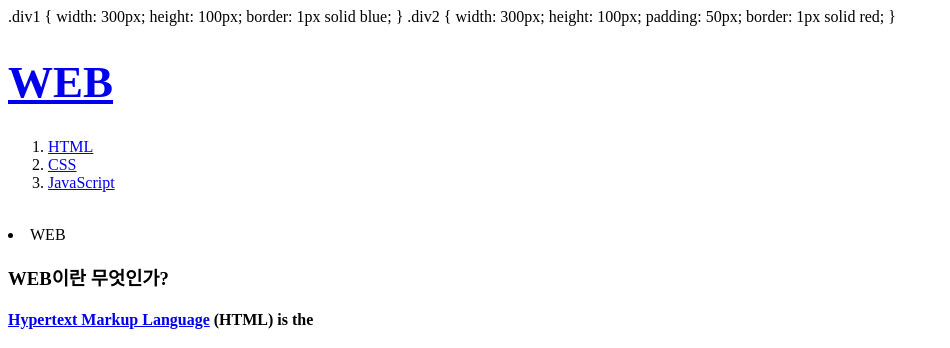
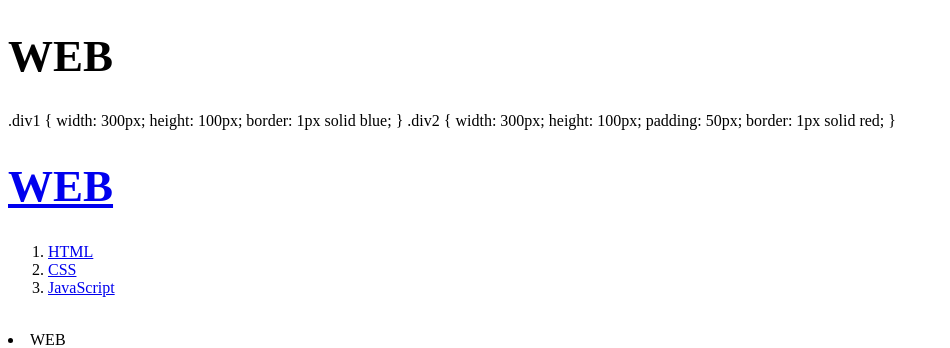
Before and after one commit to openedu9/web2, a plain HTML site: page index.html in a window 1280 px wide. Shown: the top 348 px of the page, without its empty margins (0-950 px from the left). Drawn offline with Linux system fonts and the light colour scheme.

Commit message:
Add files via upload

```diff
--- a/index.html
+++ b/index.html
@@ -1,7 +1,7 @@
 <!doctype html>
 <html>
 <head>
-<title>WEB</title>
+<h1>WEB</h1>
 <meta charset="utf-8">
 <style>
 h1 {
```
